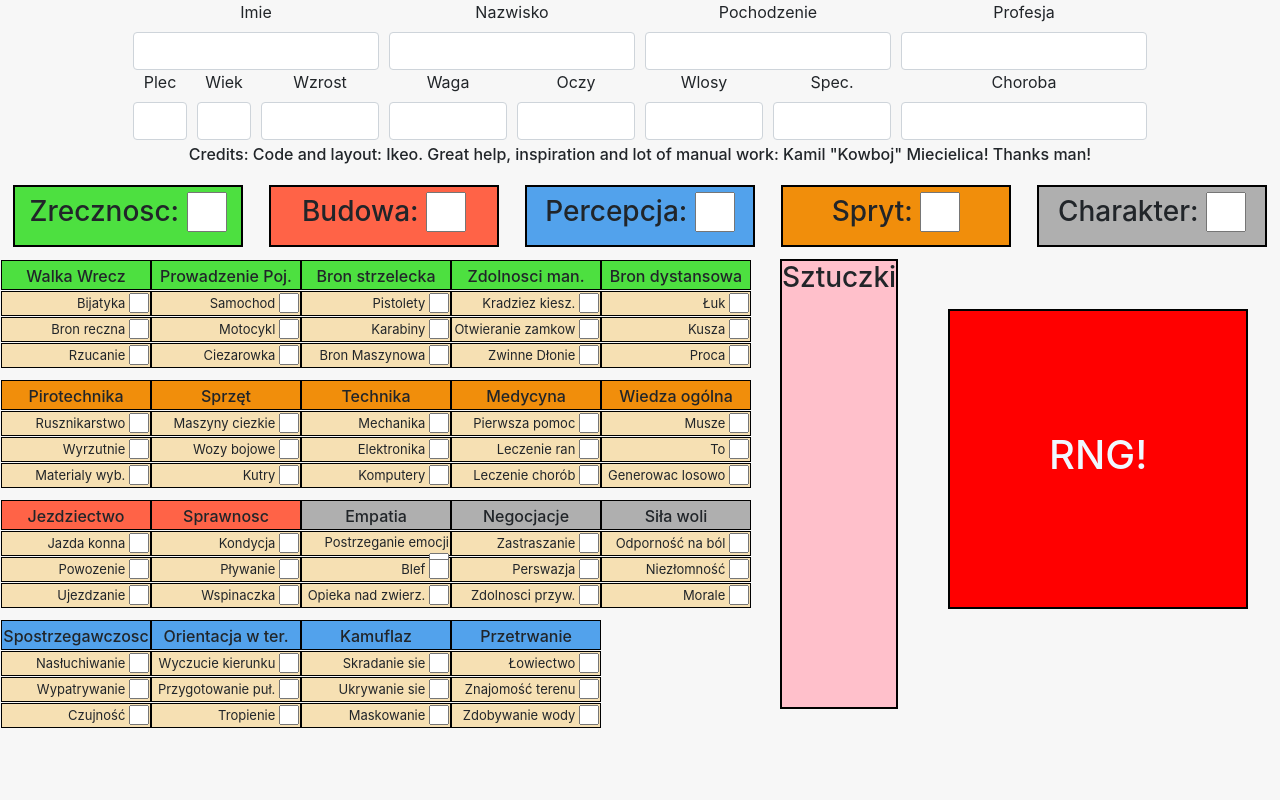
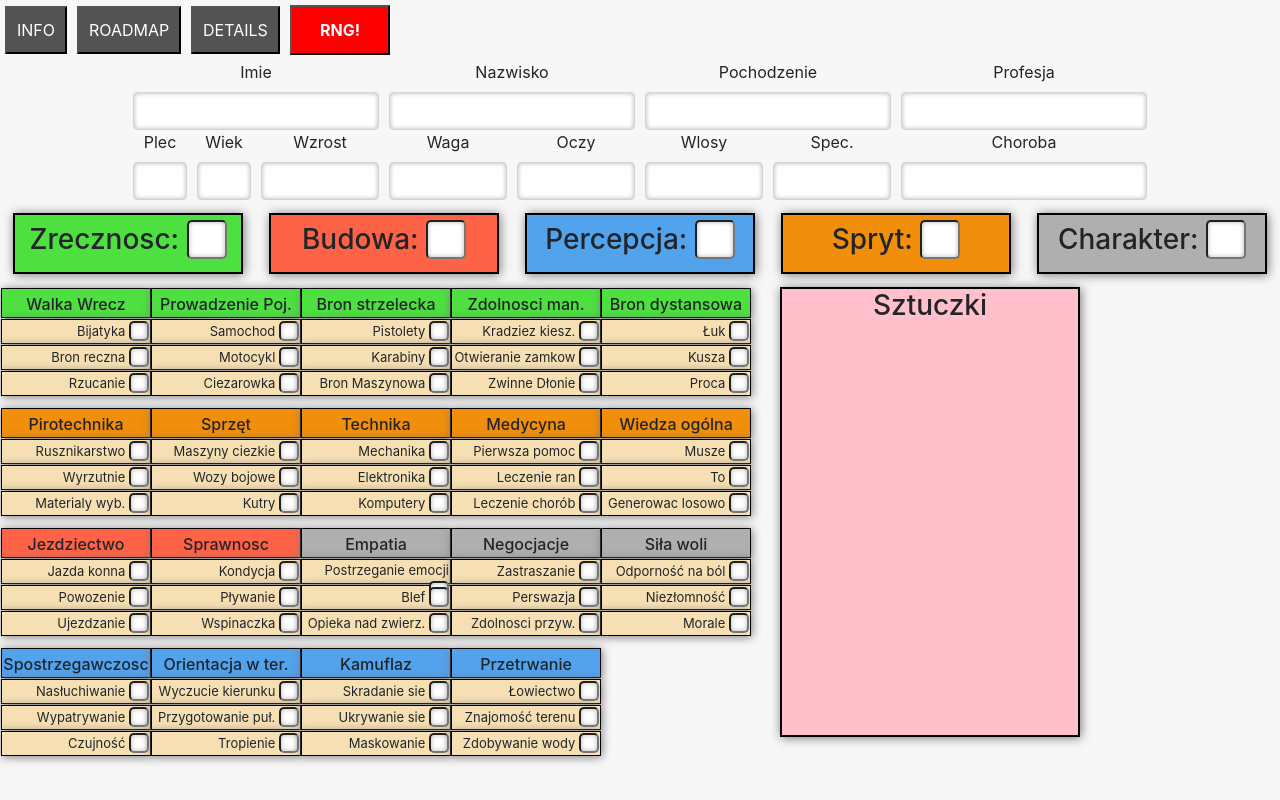
Before and after one commit to IkeoMajesty/nscs, a React (Create React App) app: page / in a window 1280 px wide. Built offline with nearby package versions, Linux system fonts and the light colour scheme.

Commit message:
cosmetic changes, fixed index problem with random tricks/skills, added menu.

```diff
--- a/src/App.js
+++ b/src/App.js
@@ -1,11 +1,11 @@
 import React, { Component } from 'react';
-
 import './App.scss';
 import StatLine from "./StatLine.js";
 import Text from "./Text.js";
 import { skillDice, tricksRoll, gender, imionaM, imionaF, nazwiska, profesje, pochodzenia, wiek, wzrost, waga, oczy, wlosy, spec, choroba, d20avfrom3, skillsRoll } from "./Rngs.js";
 import SkillsGrid from './SkillsGrid.js'
-
+import Button from './Button.js'
+import Popup from "./Popup.js"
 
 
 
@@ -33,10 +33,24 @@ class App extends Component {
     },
     skills:{},
     tricks:[],
-
+    showinfo: false,
+    showRM: false,
+    showCred: false,
   }
 
+  infoToggle = ()=>{
+    this.setState({showinfo: !this.state.showinfo, showRM: false, showCred: false})
 
+    console.log("Info",this.state.showinfo);
+  }
+  rmToggle = ()=>{
+    this.setState({showRM: !this.state.showRM, showinfo: false, showCred: false})
+    console.log("RM",this.state.showRM);
+  }
+  cToggle = ()=>{
+    this.setState({showCred: !this.state.showCred, showRM: false, showinfo: false})
+    console.log("Cred",this.state.showCred);
+  }
   rngMagicOld = ()=> {
     const genderOutcome = gender();
     const pro = profesje();
@@ -104,6 +118,7 @@ class App extends Component {
   const currentStats={...skillsFinal, ...statsFinal};
   // console.log(currentStats);
   let tricks = tricksRoll(currentStats);
+
     this.setState({
       basic: {
         plec: genderOutcome.gender,
@@ -132,10 +147,27 @@ class App extends Component {
 
   };
   render() {
+    let popup = null;
+     if (this.state.showinfo) {
+       popup = (
+        <Popup text="info" close={this.infoToggle} />
+       );
+     }
+     if (this.state.showRM){
+      popup = (
+        <Popup text="rm" close={this.rmToggle} />
+       );
+     }
+     if (this.state.showCred){
+      popup = (
+        <Popup text='details' close={this.cToggle} />
+       );
+     }
+     const buttonclass = "buttonRng menuButton"
     return (
       <div>
-
-
+        {popup}
+        <div className="navBar"><Button name="INFO" action={this.infoToggle}/><Button name="ROADMAP" action={this.rmToggle}/><Button name="DETAILS" action={this.cToggle}/><button className={buttonclass} onClick={this.rngMagic}>RNG!</button></div>
 
         <div className="dataHeader">
           <Text type="longText" name="Imie" id="imie" change={this.manualInput} value={this.state.basic.imie} />
@@ -153,18 +185,15 @@ class App extends Component {
           <Text type="mediumText" name="Spec." id="spec" change={this.manualInput}value={this.state.basic.spec}/>
           <Text type="longText" name="Choroba" id="choroba" change={this.manualInput} value={this.state.basic.choroba}/>
         </div>
-       <h6 className="credits">Credits: Code and layout: Ikeo. Great help, inspiration and lot of manual work: Kamil "Kowboj" Miecielica! Thanks man!</h6>
+
         <StatLine bu={this.state.basic.bu} zr={this.state.basic.zr} sp={this.state.basic.sp} pr={this.state.basic.pr} ch={this.state.basic.ch}/>
         <div className="skillsGrid">
           <SkillsGrid  skills={this.state.skills} />
         <div className="tricks">
           <h3>Sztuczki</h3>
-       {this.state.tricks.map(trick=>{
-         return (<li key={trick[0]}>{trick[0]}</li>)
-       })}
-
+          {this.state.tricks.map(trick=>{return (<li key={trick[0]}>{trick[0]}</li>)})}
         </div>
-       <div className="buttonContainer"><button className="buttonRng" onClick={this.rngMagic}><h1>RNG!</h1></button></div>
+          <div className="buttonContainer"></div>
         </div>
 
       </div>
--- a/src/App.scss
+++ b/src/App.scss
@@ -19,25 +19,14 @@
   color: white;
 }
 
-.App-link {
-  color: #61dafb;
-}
 
-@keyframes App-logo-spin {
-  from {
-    transform: rotate(0deg);
-  }
-  to {
-    transform: rotate(360deg);
-  }
-}
 
 .statyContenerZr{
   text-align: center;
   display: flexbox;
 
   width: 18vw;
-
+  box-shadow: 1px 1px 10px #777777;
   padding: 5px;
   margin: 1vw;
   background-color: rgb(77, 224, 64);
@@ -48,8 +37,8 @@
   display: flexbox;
 
   width: 18vw;
-
-  padding: 5px;
+  box-shadow: 1px 1px 10px #777777;
+    padding: 5px;
   margin: 1vw;
   background-color: tomato;
   border: 2px solid black;
@@ -59,7 +48,7 @@
   display: flexbox;
 
   width: 18vw;
-
+  box-shadow: 1px 1px 10px #777777;
   padding: 5px;
   margin: 1vw;
   background-color: rgb(82, 162, 236);
@@ -70,7 +59,7 @@
   display: flexbox;
 
   width: 18vw;
-
+  box-shadow: 1px 1px 10px #777777;
   padding: 5px;
   margin: 1vw;
   background-color: #f18e0b;
@@ -79,7 +68,7 @@
 .statyContenerCh{
   text-align: center;
   display: flexbox;
-
+  box-shadow: 1px 1px 10px #777777;
   width: 18vw;
 
   padding: 5px;
@@ -99,11 +88,12 @@
   margin: 1px;
   background-color: #f6e0b3;
   border: 1px solid black;
+  box-shadow: 1px 1px 10px #777777;
 }
 .skillContenerTZr{
   text-align: center;
   display: flexbox;
-
+  box-shadow: 1px 1px 10px #777777;
   height: 30px;
   width: 150px;
   padding: 1px;
@@ -114,7 +104,7 @@
 .skillContenerTBu{
   text-align: center;
   display: flexbox;
-
+  box-shadow: 1px 1px 10px #777777;
   height: 30px;
   width: 150px;
   padding: 1px;
@@ -125,7 +115,7 @@
 .skillContenerTPr{
   text-align: center;
   display: flexbox;
-
+  box-shadow: 1px 1px 10px #777777;
   height: 30px;
   width: 150px;
   padding: 1px;
@@ -136,7 +126,7 @@
 .skillContenerTSp{
   text-align: center;
   display: flexbox;
-
+  box-shadow: 1px 1px 10px #777777;
   height: 30px;
   width: 150px;
   padding: 1px;
@@ -147,7 +137,7 @@
 .skillContenerTCh{
   text-align: center;
   display: flexbox;
-
+  box-shadow: 1px 1px 10px #777777;
   height: 30px;
   width: 150px;
   padding: 1px;
@@ -201,15 +191,15 @@
 }
 
 .buttonRng{
-  width: 300px;
-  height: 300px;
-  margin-top: 0;
+  width: 100px;
+  height: 50px;
 
 
+  font-weight: bold;
   background-color: red;
   color: aliceblue;
-  font-weight: bolder;
-  border: 2px solid black;
+
+
 
 }
 
@@ -225,7 +215,7 @@
   margin-bottom: 30px;
   border: 2px solid black;
   text-align: center;
-
+  box-shadow: 1px 1px 10px #777777;
 }
 h6{
   text-align: center;
@@ -235,3 +225,53 @@ h6{
 .buttonContainer{
   padding:50px;
 }
+.popupFullscreen{
+  margin-top: 3vh;
+  margin-left: 3vw;
+  height: 94vh;
+  width: 94vw;
+  border: 0px solid #282c34;
+  background-color: aliceblue;
+  z-index: 10;
+  position: absolute;
+  opacity: 0.98;
+  padding: 20px;
+  box-shadow: 5px 5px 50px 5px #777777;
+}
+button{
+  display: inline-block;
+    padding: 10px;
+    background-color: rgb(83, 83, 83);
+    text-decoration: none;
+    color: white;
+
+}
+
+.menuButton {
+  display: inline-block;
+  vertical-align: middle;
+  margin: 5px;
+  -webkit-transform: perspective(1px) translateZ(0);
+  transform: perspective(1px) translateZ(0);
+  box-shadow: 0 0 1px rgba(0, 0, 0, 0);
+  -webkit-transition-duration: 0.3s;
+  transition-duration: 0.3s;
+  -webkit-transition-property: box-shadow, transform;
+  transition-property: box-shadow, transform;
+  }
+  .menuButton:hover,
+  .menuButton:focus,
+  .menuButton:active {
+    box-shadow: 0 10px 10px -10px rgba(0, 0, 0, 0.5);
+    -webkit-transform: scale(1.1);
+    transform: scale(1.1);
+  }
+  navBar{
+    padding: 5px;
+
+  }
+
+  input{
+    box-shadow: inset 0 0 5px #b8b8b8;
+    border-radius: 5px;
+  }
--- /dev/null
+++ b/src/Button.js
@@ -0,0 +1,9 @@
+import React from 'react'
+
+const Button = (props) => {
+  return (
+    <button className="menuButton" onClick={props.action}>{props.name}</button>
+  )
+}
+
+export default Button
--- /dev/null
+++ b/src/Popup.js
@@ -0,0 +1,65 @@
+import React from 'react'
+
+function Popup(props) {
+    let text;
+    if(props.text=="info"){
+      text =  (<div><p>Witajcie w P.L.A.G.A.
+Pseudo Losowy Algorytm Generujący Awatary.
+Przez kilka dni starałem się stworzyć najlepszy* generator NPC do Neuroshimy na świecie.
+Jeszcze mu daleko ale zmierzamy w dobrym kierunku!
+Znaczy prawdopodobnie JUŻ jest najlepszy ale to za sprawą braku sensownej konkurencji bardziej a niżeli samej jakości wykonania.
+Więc co czyni go tak dobrym?
+To, że nie jest losowy.
+Już widzę tych kręcących się na krzesłach ludzi z troszkę bardziej zaparowanymi okularami niż zwykle i wyciągniętym w górę palcem z rozpoczynającym długą wypowiedź "ale..." STOP. Czytaj później marudź.
+Najpierw chcę zaznaczyć dwie rzeczy, bardzo ważne rzeczy do których powinieneś wrócić za każdym razem gdy nazwiesz mnie debilem bez szkoły który Neuroshimy to w rękach nie miał a tylko lizał przez szybę w sklepie RPG.
+Otóż robię to za darmo. Kompletnie. Nie mam z tego nic. Nawet nie umieszczam banerów na stronie. Więc jeśli Ci się nie podoba takie podejście do losowania NPC to przykro mi bardzo ale to nie jest generator dla Ciebie.
+Po drugie. WSZYSTKO za wyjatkiem sztuczek) jest edytowalne. Nie podoba Ci się coś? Zmień to. Nie mów mi, że to bez sensu, że kaznodzieja dostaje najwyższy rzut na statystyki w Charakter. Użyj swoich palców i zmień to tak jak tobie to pasuje.
+OCZYWIŚCIE BARDZO CHĘTNIE PRZYJMUJĘ SUGESTIE! SERIO! Ba, są mi one nawet bardzo potrzebne. Więc jeśli serio uważasz, że gdzieś jest babol to napisz mi proszę o tym!</p>
+
+<p>A teraz wracamy do meritum.
+Jak to działa? Naciskasz guzik RNG! I się magia dzieje. Prawie kade pole mozesz wypełnić wczesniej samemu i zostanie ono wypełnione przez kolejne losowania (jeszcze nie w pełni to dziala wiec radze zmieniac dopiero po losowaniu.) Chcesz wiedzieć więcej? Zapraszam do "DETAILS"
+</p>
+
+<p>A teraz pragne troche prywaty wrzucić. Dziekuje serdecznie Kamilowi "Kowboj" Miecielica! Chłopak wykonał naprawde kawał dobrej roboty przepisując sztuczki z podrecznika i pomagając mi rozpisac profesje. Dzieki jeszcze raz! </p>
+<p>Masz pytania albo sugestie? Jeszcze lepiej... Chcesz pomóc pisac? Wal smiało: ploxplus@gmail.com </p>
+</div>)
+    }
+    if(props.text=="details"){
+        text = (<div>
+            <p>Najpierw wytłumaczę wam jak działają leniwe generatory:
+            Generuje liczbę od 1-20 (ew. 6-20) dla każdego współczynnika.
+            Generuje profesje, pochodzenie i kilka dodatkowych całkowicie losowych rzeczy.
+            Wychodzi nam Ganger z Posterunku ze statami zr-6, bu-9, sp-19, ch-11, pr- 13.</p>
+
+            <p>No ok jest to zdecydowanie przypadkowy koleś z przypadku.
+            Ale czy gdyby to była wasza postać rozpisali byście tak gangera? Gdybyś mistrzu gry rozpisywał npc którego gracze mają spotkać czy dałbyś mu takie statystyki? Poukładał byś je tak? No właśnie...</p>
+
+            <p>I tu powód dlaczego PLAGA zajęła mi tak długo (taki leniwy generator postawiłem w kilka godzin. Stał na serwerze i straszył przypadkowych odwiedzających.)</p>
+
+            <p>Jak działa ten generator?
+            Najpierw losuje się płeć. To podstawa do określenia tablicy imion, męskie albo żeńskie.
+            Wraz z tym generowane są statystyki pomocnicze, nazwisko, waga i wzrost (opisowo), wiek, kolor skóry i włosów.
+            Następnie generuje się pochodzenie i w pamięci zapisujemy jaki punkt należy podnieść o 1. Kolejny krok to profesja. Profesja jest tu bardzo ważna bo na jej podstawie określamy bardzo wiele. Uznałem, że to profesja dyktuje nam co rozwijamy ewentualnie to jakie mamy umiejętności i predyspozycje, kieruje nas ku konkretnej profesji. Więc profesja określa 2 najważniejsze dla nas współczynniki i zestaw umiejętności jakie MUSI mieć ta postać. Nie będzie medyka bez leczenia ran, nie będzie Gladiatora który nie potrafi się bić.
+            Następnie losuje się współczynniki jak nam Oracz i Trzewiczek nakazali rzucamy 6 razy 3k20 które za każdym razem dzielimy na 3 a najniższy wynik odrzucamy. I tak samo jest tu w generatorze. Za to dwa najwyższe przydzielamy do współczynników priorytetowych (te z profesji). Resztę losowo rozdzielamy pomiędzy pozostałe współczynniki. Teraz losujemy wysokość umiejętności i ewentualne dodatkowe umiejętności. Umiejętności z profesji mogą mieć wartość od 1 do 8 jednak największą szansę ma 4 (50%).
+            Umiejetnosci dodatkowe są losowane następująco: pierwsza ma 90% szans na pojawienie się, druga 56%, trzecia 16% czwarta to 1% a każda kolejna zmniejsza szanse do 1/10 poprzedniej wartości (czyli 0,1%, 0,01% itd) jest szansa na 10 dodatkowych umiejętności ale jest też szansa na to, że wygram w lotto. Wysokość tych umiejętności mieści się w skali 1-10 i jest całkowicie przypadkowa ze względów narracyjnych. Ładnie można sobie wyobrazić historie tej postaci po tych umiejętnościach właśnie. Teraz czas na sztuczki. Sztuczki są Losowane na tej samej zasadzie co dodatkowe umiejętności (90% na jedną, 56% na dwie itd) i są losowane tylko z puli sztuczek do których spełnia ta postać wymagania! (to był hardcore programowanie tego). I tyle na razie. Mam pozwolenie z góry na wykorzystanie generatora GLISDA do losowania lootu pod warunkiem, że nie będzie on komercyjny ale o tym w Roadmap.</p>
+
+            <p>Mam nadzieję, że wyjsnilem wam chociaż trochę dlaczego uważam ten generator za naprawdę dobry. Po prostu nie generuje on postaci losowo a stara się stworzyć sensowną i grywalną postać.
+
+            Bawcie się dobrze!</p></div>)
+    }
+    if(props.text=="rm"){
+        text = (<div>
+            <li>Zrobic działającą wersję na telefon.</li>
+            <li>Zrobic generator lootu</li>
+            <li>import/export postaci</li>
+            <li>wprowadzic dodatki z opcja wlaczenia i wylaczenia ich (tu potrzebuje pomocy)</li>
+            </div>)
+    }
+  return (
+    <div className="popupFullscreen" onClick={props.close}>
+      {text}
+    </div>
+  )
+}
+
+export default Popup
```
Also changed, not shown: src/Rngs.js (+12 -9 lines). Lines whose indentation alone changed are shown as unchanged.
